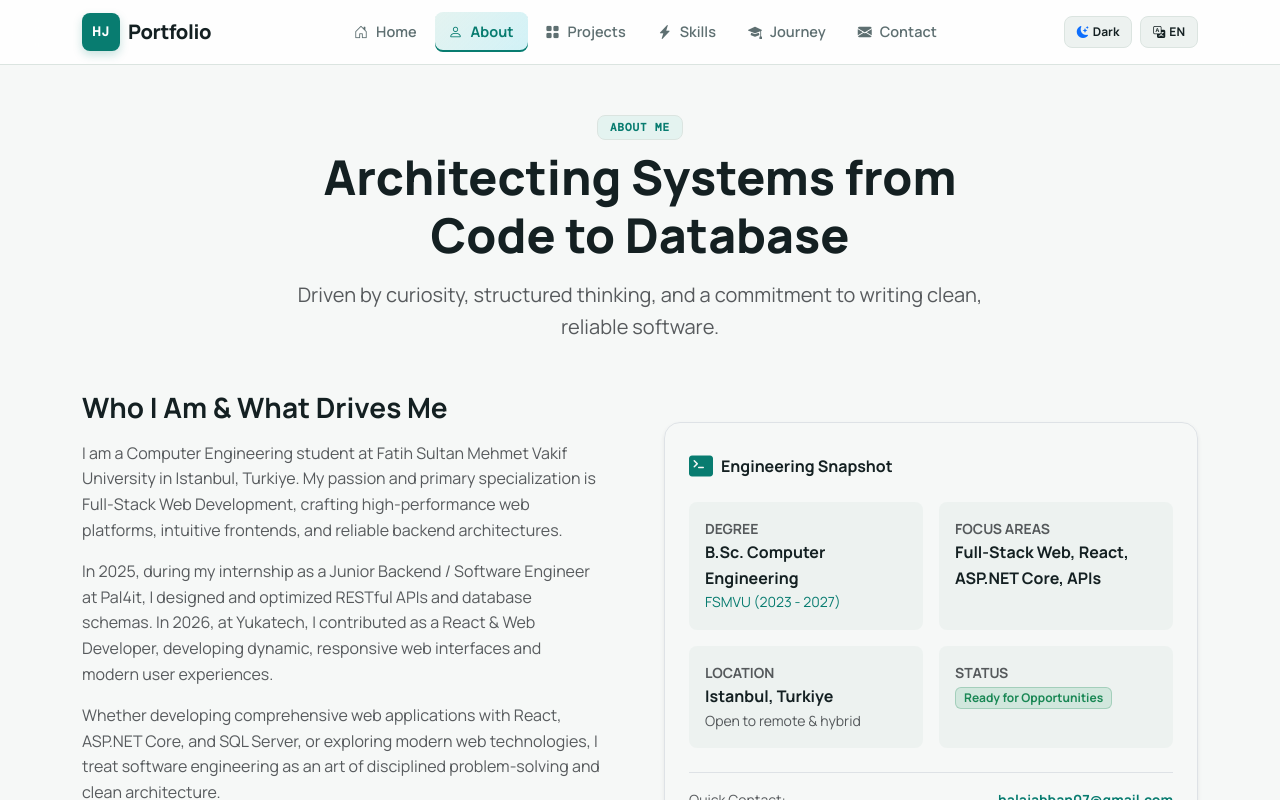
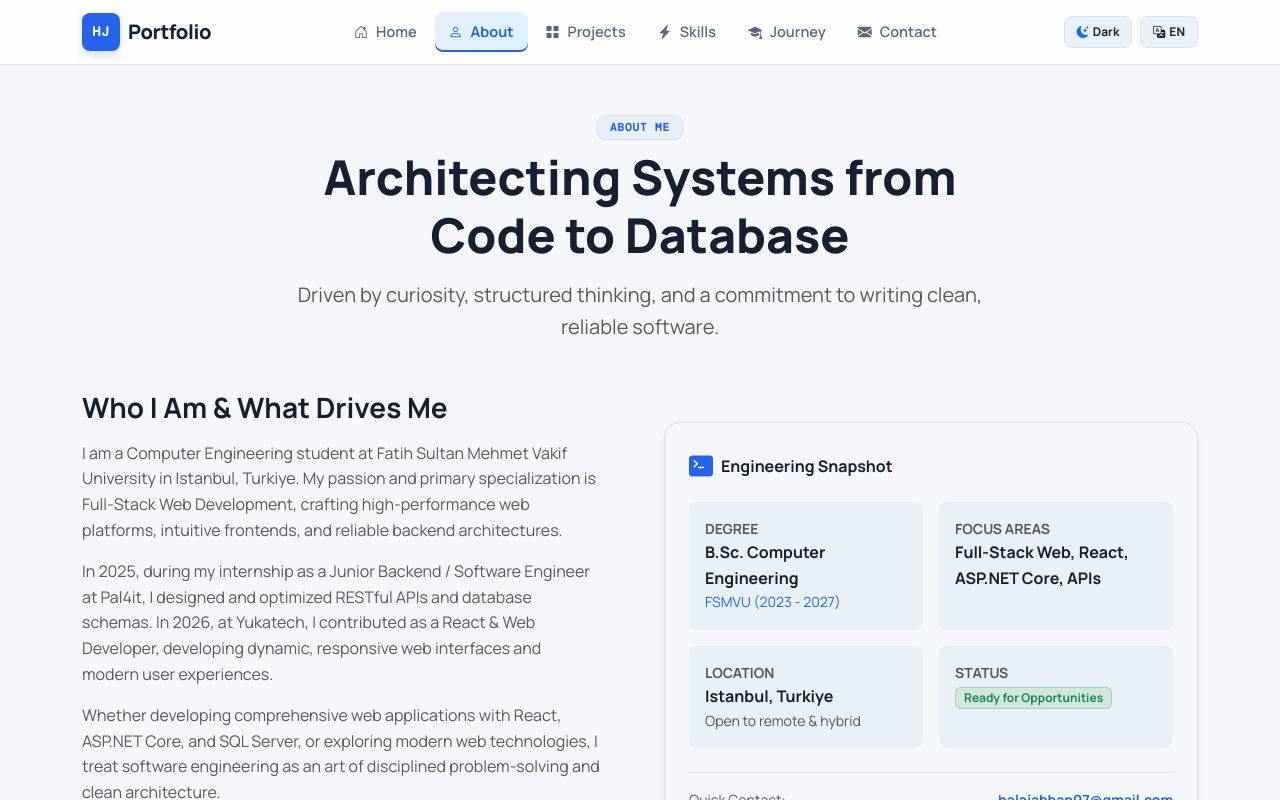
Before and after one commit to halajabbanER/MyProtfolio, a React (Vite) app in the folder frontend/: page /#/about in a window 1280 px wide. Shown: the top 800 px of the page. Built offline with nearby package versions, Linux system fonts and the light colour scheme.

Commit message:
Update portfolio to professional blue palette

```diff
--- a/frontend/src/App.css
+++ b/frontend/src/App.css
@@ -8,22 +8,22 @@
   --font-mono: 'DM Mono', monospace;
 
   /* Color Palette - Light Mode */
-  --bg-app: #f6f8f7;
+  --bg-app: #f5f7fb;
   --bg-card: #ffffff;
-  --bg-subtle: #edf2f0;
+  --bg-subtle: #eaf0f8;
   --bg-glass: rgba(255, 255, 255, 0.85);
 
-  --text-ink: #142022;
-  --text-muted: #5e6f71;
-  --border-color: #dbe4e0;
+  --text-ink: #172033;
+  --text-muted: #5c687b;
+  --border-color: #d9e1ed;
 
-  --teal-primary: #087c70;
-  --teal-hover: #066359;
-  --teal-subtle: #e4f3f0;
-  --teal-glow: rgba(8, 124, 112, 0.22);
+  --teal-primary: #2563eb;
+  --teal-hover: #1d4ed8;
+  --teal-subtle: #e8eefc;
+  --teal-glow: rgba(37, 99, 235, 0.22);
 
-  --coral-accent: #ed6b50;
-  --coral-subtle: #fdeee9;
+  --coral-accent: #d97706;
+  --coral-subtle: #fff3df;
 
   --shadow-sm: 0 4px 12px rgba(20, 32, 34, 0.05);
   --shadow-md: 0 12px 28px rgba(20, 32, 34, 0.08);
@@ -36,22 +36,22 @@
 
 [data-theme='dark'],
 [data-bs-theme='dark'] {
-  --bg-app: #0e1516;
-  --bg-card: #152021;
-  --bg-subtle: #1c2b2c;
-  --bg-glass: rgba(21, 32, 33, 0.88);
+  --bg-app: #0d1424;
+  --bg-card: #141e31;
+  --bg-subtle: #1a2942;
+  --bg-glass: rgba(20, 30, 49, 0.88);
 
-  --text-ink: #eff5f3;
-  --text-muted: #9eb1ae;
-  --border-color: #27393a;
+  --text-ink: #f1f5fb;
+  --text-muted: #aab7ca;
+  --border-color: #2a3a55;
 
-  --teal-primary: #41c7b7;
-  --teal-hover: #2db5a4;
-  --teal-subtle: #163733;
-  --teal-glow: rgba(65, 199, 183, 0.25);
+  --teal-primary: #60a5fa;
+  --teal-hover: #3b82f6;
+  --teal-subtle: #172e55;
+  --teal-glow: rgba(96, 165, 250, 0.25);
 
-  --coral-accent: #f48b73;
-  --coral-subtle: #3a221d;
+  --coral-accent: #fbbf24;
+  --coral-subtle: #3b2d12;
 
   --shadow-sm: 0 4px 12px rgba(0, 0, 0, 0.3);
   --shadow-md: 0 12px 28px rgba(0, 0, 0, 0.45);
@@ -88,7 +88,7 @@ body {
 }
 
 .text-teal-gradient {
-  background: linear-gradient(135deg, var(--teal-primary) 0%, #22d3ee 100%);
+  background: linear-gradient(135deg, var(--teal-primary) 0%, #38bdf8 100%);
   -webkit-background-clip: text;
   -webkit-text-fill-color: transparent;
 }
@@ -222,7 +222,7 @@ body {
 }
 
 .navbar-brand:hover .logo-box {
-  background: linear-gradient(135deg, #087c70 0%, #06b6d4 45%, #ed6b50 100%);
+  background: linear-gradient(135deg, #2563eb 0%, #38bdf8 45%, #d97706 100%);
   background-size: 200% 200%;
   animation: gradientShift 2.5s ease infinite;
   color: #ffffff;
@@ -236,7 +236,7 @@ body {
 }
 
 .navbar-brand:hover .brand-name {
-  background: linear-gradient(135deg, #087c70 0%, #06b6d4 50%, #ed6b50 100%);
+  background: linear-gradient(135deg, #2563eb 0%, #38bdf8 50%, #d97706 100%);
   -webkit-background-clip: text;
   -webkit-text-fill-color: transparent;
   transform: translateX(3px);
@@ -266,14 +266,14 @@ body {
 
 .custom-nav-link:hover {
   color: var(--teal-primary) !important;
-  background: linear-gradient(135deg, var(--teal-subtle) 0%, rgba(6, 182, 212, 0.15) 60%, rgba(237, 107, 80, 0.1) 100%);
+  background: linear-gradient(135deg, var(--teal-subtle) 0%, rgba(56, 189, 248, 0.15) 60%, rgba(217, 119, 6, 0.1) 100%);
   box-shadow: 0 4px 14px rgba(8, 124, 112, 0.2);
   transform: translateY(-2px);
 }
 
 .custom-nav-link.active {
   color: var(--teal-primary) !important;
-  background: linear-gradient(135deg, var(--teal-subtle) 0%, rgba(6, 182, 212, 0.18) 100%);
+  background: linear-gradient(135deg, var(--teal-subtle) 0%, rgba(56, 189, 248, 0.18) 100%);
   font-weight: 700;
   box-shadow: inset 0 -2px 0 var(--teal-primary);
 }
@@ -353,7 +353,7 @@ body {
 }
 
 .btn-outline-teal:hover {
-  background: linear-gradient(135deg, var(--teal-primary) 0%, #06b6d4 100%);
+  background: linear-gradient(135deg, var(--teal-primary) 0%, #38bdf8 100%);
   border-color: transparent;
   color: #ffffff;
   transform: translateY(-2px);
```
